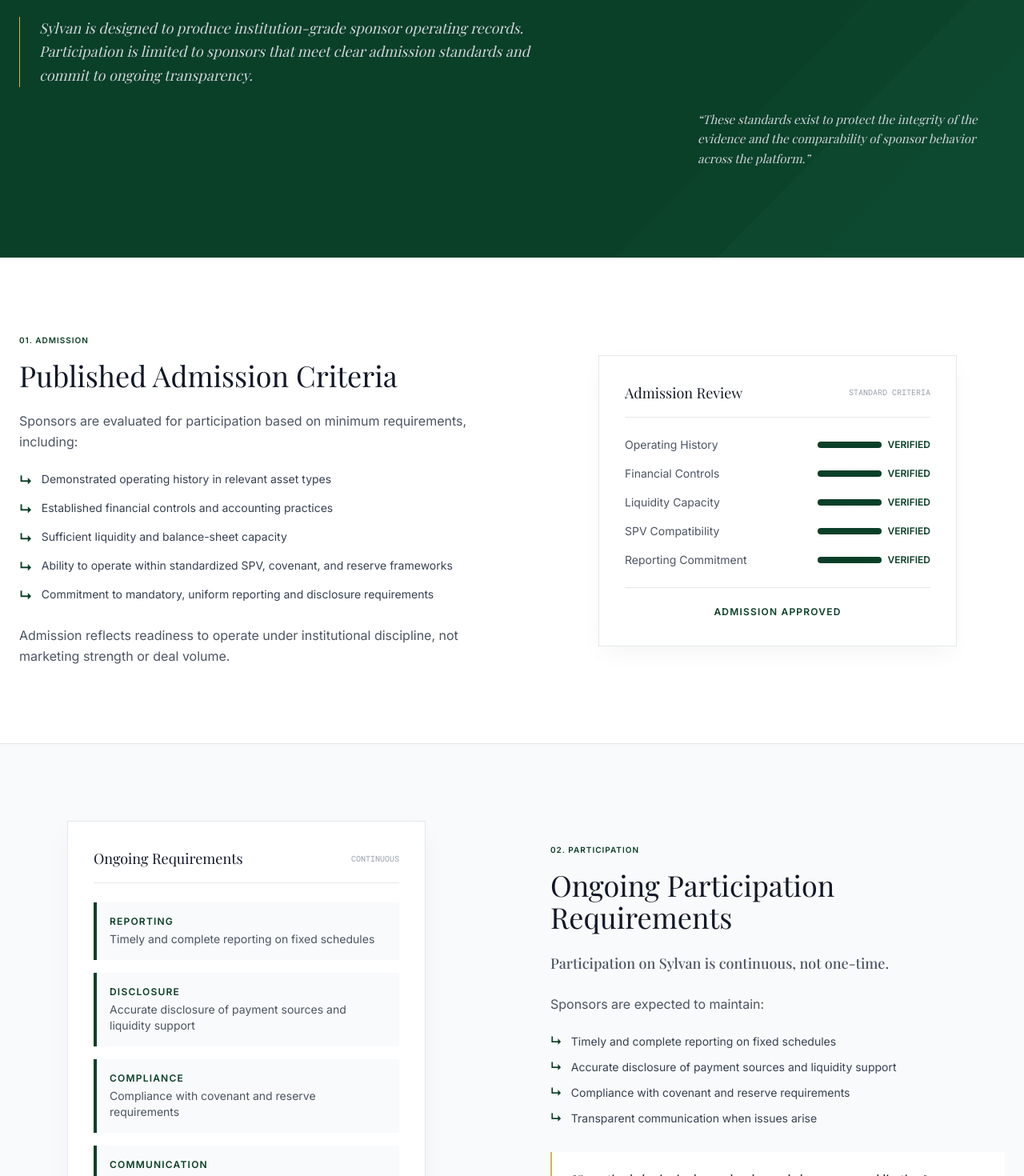
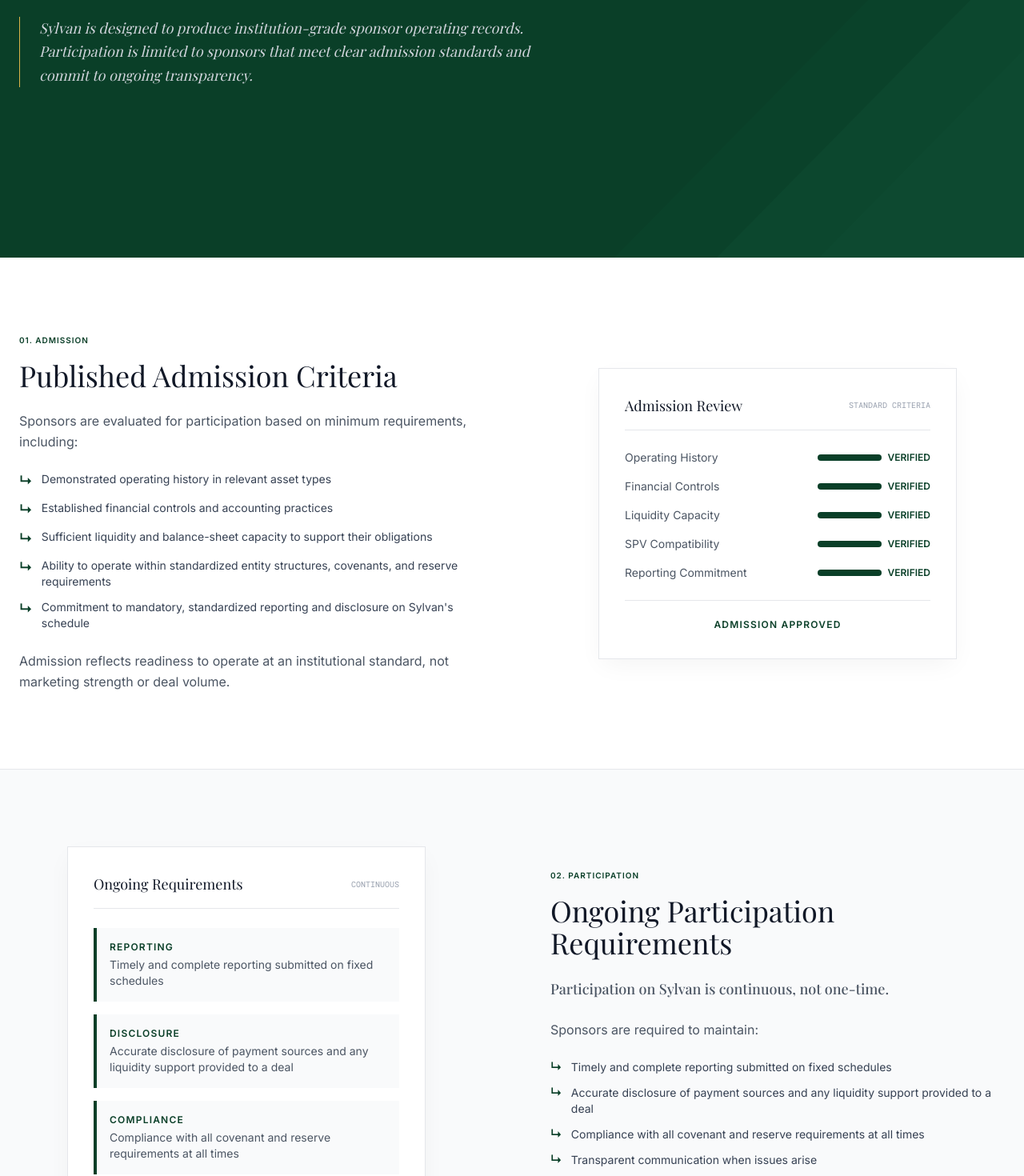
Before and after one commit to Glynac-AI/Sylvian-website, a Next.js app: page /sponsor-standards in a window 1280 px wide. Shown: the part 400-1870 px from the top of the page at 80% size. Built offline with nearby package versions, Linux system fonts and the light colour scheme.

Commit message:
updated content for sponser standard page

```diff
--- a/components/sponsor-standards/Hero.tsx
+++ b/components/sponsor-standards/Hero.tsx
@@ -26,30 +26,14 @@ export default function Hero() {
                         Sponsor Standards
                     </span>
                     <h1 className="text-5xl lg:text-6xl font-serif leading-tight mb-8">
-                        Institutional readiness <br />
-                        <span className="italic text-gray-300">is required.</span>
+                        Institutional standards, <br />
+                        <span className="italic text-gray-300">applied at scale</span>
                     </h1>
                     <p className="text-lg text-gray-300 font-serif italic leading-relaxed max-w-2xl border-l border-[#D9B44A] pl-6">
                         Sylvan is designed to produce institution-grade sponsor operating records. Participation is limited to sponsors that meet clear admission standards and commit to ongoing transparency.
                     </p>
                 </motion.div>
             </div>
-
-            {/* Quote — bottom right */}
-            <div className="hidden lg:block absolute bottom-28 left-1/2 -translate-x-1/2 w-full max-w-7xl px-6 z-10">
-                <div className="flex justify-end">
-                    <motion.div
-                        className="max-w-sm"
-                        initial={{ opacity: 0 }}
-                        animate={{ opacity: 1 }}
-                        transition={{ duration: 1, delay: 0.5, ease: 'easeOut' }}
-                    >
-                        <p className="text-[15px] text-gray-300 font-serif italic leading-relaxed">
-                            &ldquo;These standards exist to protect the integrity of the evidence and the comparability of sponsor behavior across the platform.&rdquo;
-                        </p>
-                    </motion.div>
-                </div>
-            </div>
         </section>
     )
 }
--- a/components/sponsor-standards/StandardsSections.tsx
+++ b/components/sponsor-standards/StandardsSections.tsx
@@ -45,20 +45,20 @@ export default function StandardsSections() {
                                 </li>
                                 <li className="flex gap-3 items-start">
                                     <span className="text-[#0A3F28] font-bold">↳</span>
-                                    <span className="text-sm text-gray-700">Sufficient liquidity and balance-sheet capacity</span>
+                                    <span className="text-sm text-gray-700">Sufficient liquidity and balance-sheet capacity to support their obligations</span>
                                 </li>
                                 <li className="flex gap-3 items-start">
                                     <span className="text-[#0A3F28] font-bold">↳</span>
-                                    <span className="text-sm text-gray-700">Ability to operate within standardized SPV, covenant, and reserve frameworks</span>
+                                    <span className="text-sm text-gray-700">Ability to operate within standardized entity structures, covenants, and reserve requirements</span>
                                 </li>
                                 <li className="flex gap-3 items-start">
                                     <span className="text-[#0A3F28] font-bold">↳</span>
-                                    <span className="text-sm text-gray-700">Commitment to mandatory, uniform reporting and disclosure requirements</span>
+                                    <span className="text-sm text-gray-700">Commitment to mandatory, standardized reporting and disclosure on Sylvan&apos;s schedule</span>
                                 </li>
                             </ul>
 
                             <p className="text-[#4B5563] mt-6 leading-relaxed">
-                                Admission reflects readiness to operate under institutional discipline, not marketing strength or deal volume.
+                                Admission reflects readiness to operate at an institutional standard, not marketing strength or deal volume.
                             </p>
                         </motion.div>
 
@@ -142,17 +142,17 @@ export default function StandardsSections() {
                                 <div className="space-y-4">
                                     <div className="p-4 bg-[#F9FAFB] border-l-4 border-[#0A3F28]">
                                         <span className="text-xs font-bold text-[#0A3F28] uppercase tracking-widest block mb-1">Reporting</span>
-                                        <p className="text-sm text-[#4B5563]">Timely and complete reporting on fixed schedules</p>
+                                        <p className="text-sm text-[#4B5563]">Timely and complete reporting submitted on fixed schedules</p>
                                     </div>
 
                                     <div className="p-4 bg-[#F9FAFB] border-l-4 border-[#0A3F28]">
                                         <span className="text-xs font-bold text-[#0A3F28] uppercase tracking-widest block mb-1">Disclosure</span>
-                                        <p className="text-sm text-[#4B5563]">Accurate disclosure of payment sources and liquidity support</p>
+                                        <p className="text-sm text-[#4B5563]">Accurate disclosure of payment sources and any liquidity support provided to a deal</p>
                                     </div>
 
                                     <div className="p-4 bg-[#F9FAFB] border-l-4 border-[#0A3F28]">
                                         <span className="text-xs font-bold text-[#0A3F28] uppercase tracking-widest block mb-1">Compliance</span>
-                                        <p className="text-sm text-[#4B5563]">Compliance with covenant and reserve requirements</p>
+                                        <p className="text-sm text-[#4B5563]">Compliance with all covenant and reserve requirements at all times</p>
                                     </div>
 
                                     <div className="p-4 bg-[#F9FAFB] border-l-4 border-[#0A3F28]">
@@ -172,20 +172,20 @@ export default function StandardsSections() {
                             <h2 className="text-4xl font-serif text-[#111827] mb-6">Ongoing Participation Requirements</h2>
                             <h3 className="text-lg text-[#4B5563] mb-6 font-medium">Participation on Sylvan is continuous, not one-time.</h3>
                             <p className="text-[#4B5563] mb-6 leading-relaxed">
-                                Sponsors are expected to maintain:
+                                Sponsors are required to maintain:
                             </p>
                             <ul className="space-y-3 mb-8 text-sm text-gray-700">
                                 <li className="flex gap-3 items-start">
                                     <span className="text-[#0A3F28] font-bold">↳</span>
-                                    Timely and complete reporting on fixed schedules
+                                    Timely and complete reporting submitted on fixed schedules
                                 </li>
                                 <li className="flex gap-3 items-start">
                                     <span className="text-[#0A3F28] font-bold">↳</span>
-                                    Accurate disclosure of payment sources and liquidity support
+                                    Accurate disclosure of payment sources and any liquidity support provided to a deal
                                 </li>
                                 <li className="flex gap-3 items-start">
                                     <span className="text-[#0A3F28] font-bold">↳</span>
-                                    Compliance with covenant and reserve requirements
+                                    Compliance with all covenant and reserve requirements at all times
                                 </li>
                                 <li className="flex gap-3 items-start">
                                     <span className="text-[#0A3F28] font-bold">↳</span>
@@ -194,7 +194,7 @@ export default function StandardsSections() {
                             </ul>
                             <div className="p-6 border-l-2 border-[#D9B44A] bg-white">
                                 <p className="text-sm font-serif italic text-[#111827]">
-                                    "Operating behavior is observed and recorded across every obligation."
+                                    &quot;Operating behavior is observed and recorded across every obligation.&quot;
                                 </p>
                             </div>
                         </motion.div>
@@ -231,9 +231,8 @@ export default function StandardsSections() {
                                     Suspension or removal from the platform
                                 </li>
                             </ul>
-                            {/* UPDATED STYLE: Matched to "Verify Before You Commit" footer style */}
                             <p className="text-xs font-bold text-[#0A3F28] uppercase tracking-wide border-t border-[#E5E7EB] pt-4">
-                                These outcomes are governance actions, not judgments.
+                                THESE ACTIONS ARE BASED ON DOCUMENTED COMPLIANCE PERFORMANCE, NOT DISCRETION
                             </p>
                         </motion.div>
 
```
